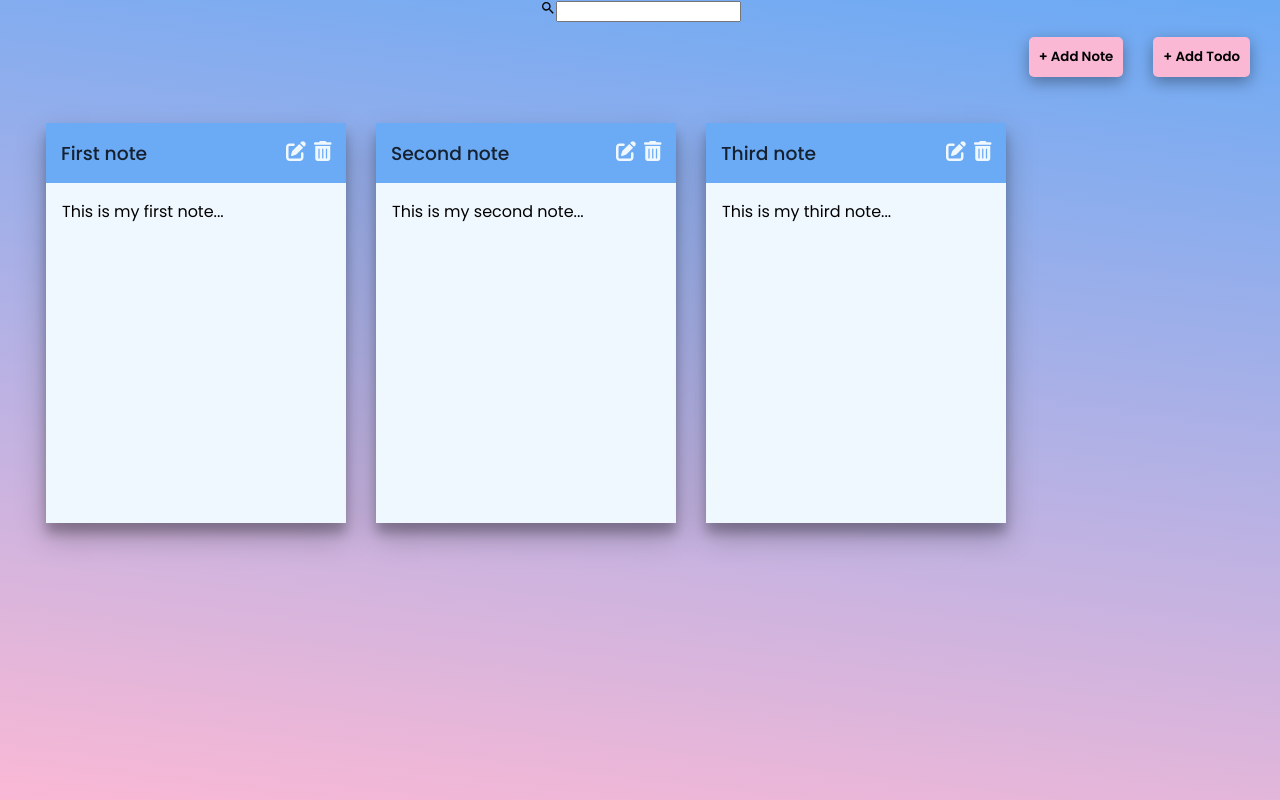
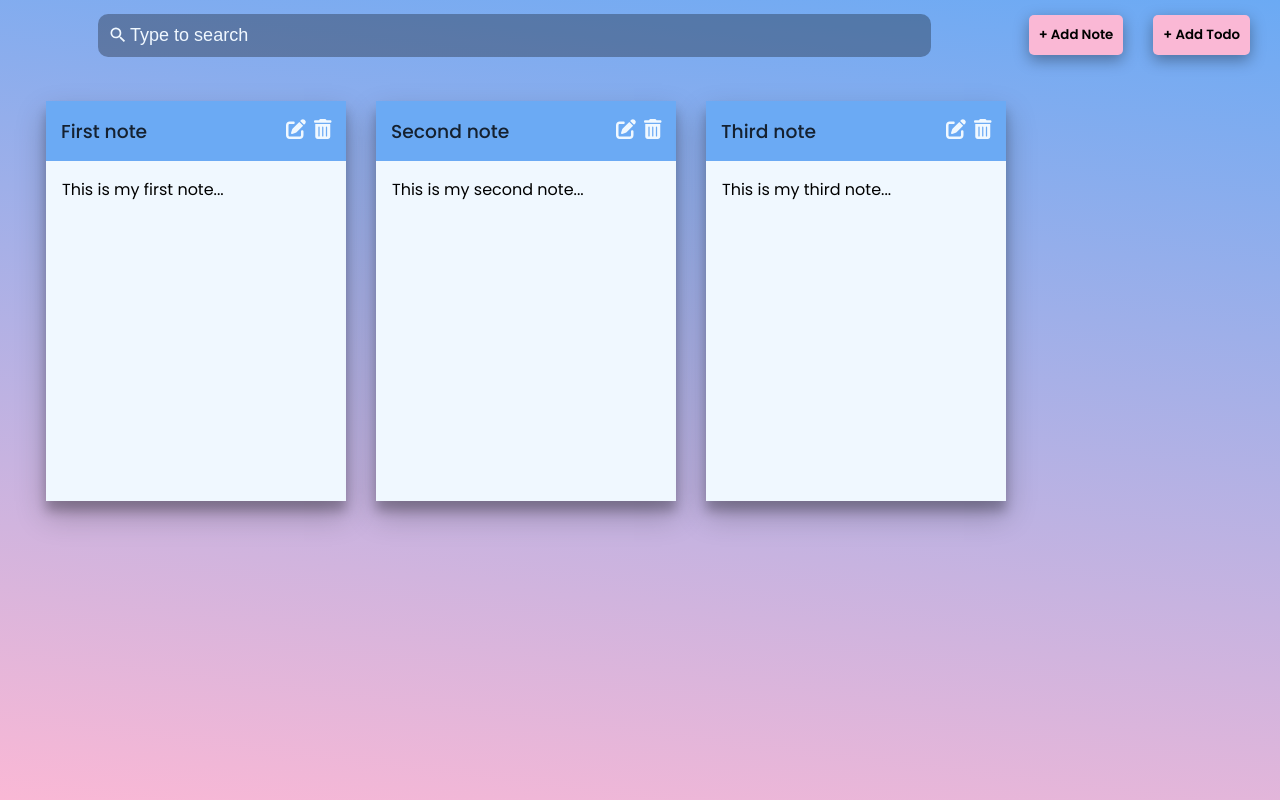
Before and after one commit to marijahavaic/notes-todo-app, a React (Create React App) app: page / in a window 1280 px wide. Built offline with nearby package versions, Linux system fonts and the light colour scheme.

Commit message:
Style Search component

```diff
--- a/src/App.css
+++ b/src/App.css
@@ -42,3 +42,37 @@
 .App .Notes {
   display: flex;
 }
+
+.Header {
+  display: flex;
+  align-items: center;
+  justify-content: space-between;
+}
+
+.Header .Search {
+  margin: auto;
+  display: flex;
+  align-items: center;
+  background-color: rgba(0, 0, 0, 0.3);
+  border-radius: 10px;
+  padding: 10px;
+  width: 65%;
+  min-width: 50%;
+  align-self: center;
+}
+
+.Header .Search input {
+  border: none;
+  background-color: transparent;
+  color: aliceblue;
+  font-size: 18px;
+}
+
+.Header .Search input::placeholder {
+  color: aliceblue;
+  font-size: 18px;
+}
+
+.Header .Search input:focus {
+  outline: none;
+}
--- a/src/Components/Search.js
+++ b/src/Components/Search.js
@@ -2,11 +2,14 @@ import React from "react";
 
 import { MdSearch } from 'react-icons/md';
 
+import '../App.css';
+import '../Style/Note.css'
+
 const Search = () => {
     return (
         <div className="Search">
-            <MdSearch className="Icons" />
-            <input type="text" placeholdee="Type to search" />
+            <MdSearch className="Icon" />
+            <input type="text" placeholder="Type to search" />
         </div>)
 }
 
```
